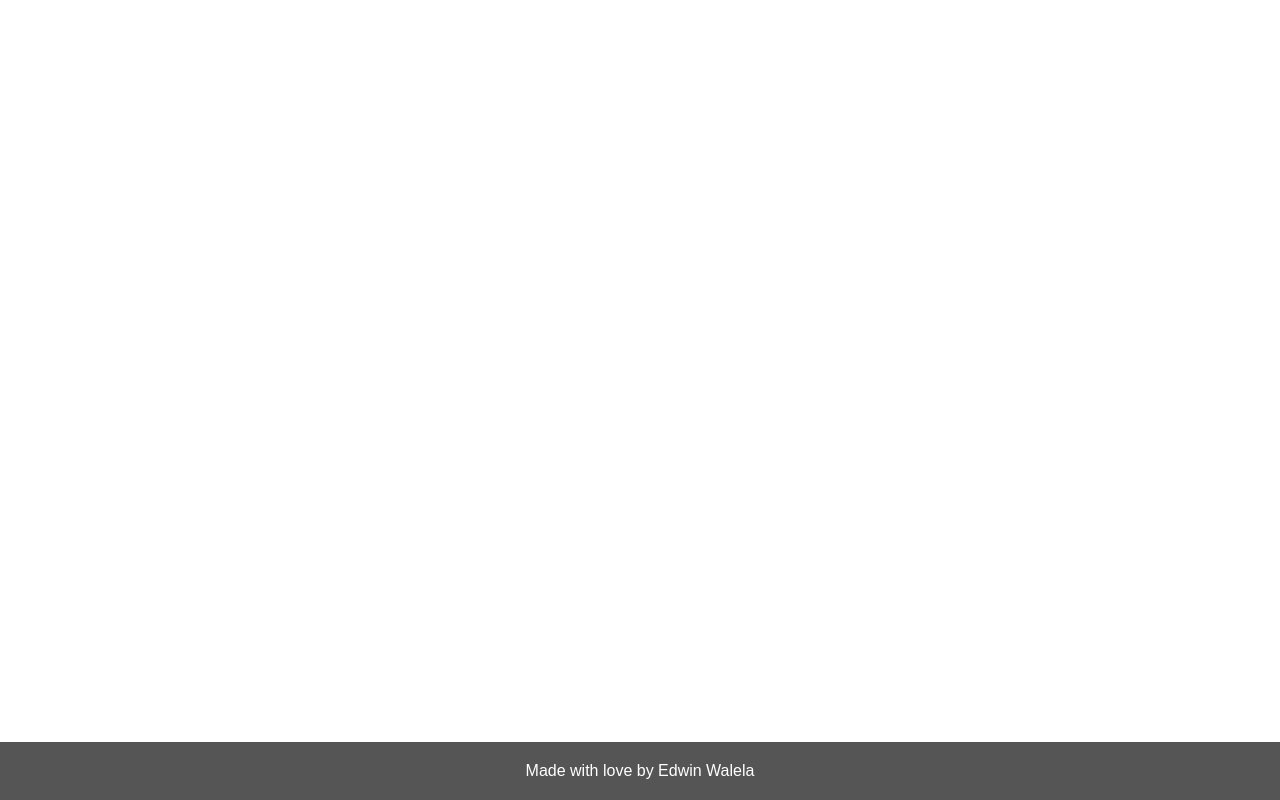
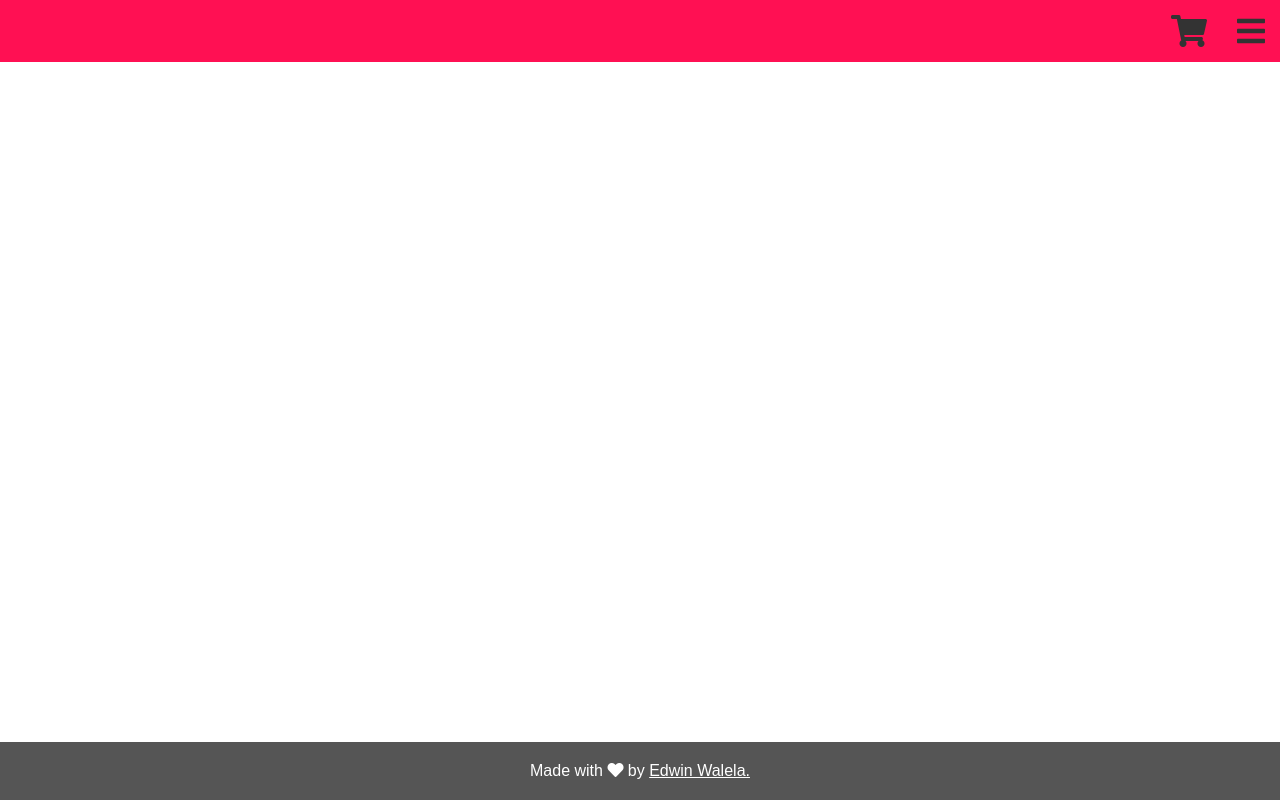
Before and after one commit to EdwinWalela/restaurant-manager, a React (Create React App) app in the folder client/: page / in a window 1280 px wide. Built offline with nearby package versions, Linux system fonts and the light colour scheme.

Commit message:
home page route

```diff
--- a/client/src/App.js
+++ b/client/src/App.js
@@ -5,6 +5,7 @@ import data from './data';
 
 import MenuPage from './components/menu/MenuPage';
 import OrdersPage from './components/orders/OrdersPage';
+import Header from './components/layout/Header';
 import Footer from './components/layout/Footer';
 
 class App extends Component {
@@ -93,6 +94,15 @@ class App extends Component {
         return (
             <Router>
                 <div>
+                    <Route exact path="/" render={
+                        ()=> <Header
+                            userOrder = {this.state.userOrder}
+                            handleNavigationDisplay = {this.handleNavigationDisplay}
+                            handleUserOrderDisplay = {this.handleUserOrderDisplay}
+                            navigationDisplay = {this.state.navigationDisplay}
+                            userOrderDisplay = {this.state.userOrderDisplay}
+                        />
+                    }/>
                     <Route path="/our-menu" render={
                         ()=> <MenuPage
                                 userOrder = {this.state.userOrder}
--- a/client/src/components/layout/Footer.js
+++ b/client/src/components/layout/Footer.js
@@ -3,7 +3,7 @@ import React from 'react'
 function Footer() {
     return (
         <div style={footerStyle}>
-           <p>Made with love by Edwin Walela</p>
+           <p>Made with <i className="fas fa-heart"> </i> by  <a target="_blank" rel="noopener noreferrer" href="https://github.com/EdwinWalela/restaurant-manager">Edwin Walela.</a></p>
         </div>
     )
 }
--- a/client/src/components/layout/Header.js
+++ b/client/src/components/layout/Header.js
@@ -25,17 +25,19 @@ const headerStyle = {
 }
 
 const titleStyle = {
-    padding:'20px',
-    textAlign: 'center'
+    padding:'20px 0 20px 100px',
+    fontSize:'1.5em',
+    textAlign: 'center',
 }
 
 const orderButtonStyle = {
-    display:'block',
+    position:'relative',
+    float:'right',
+    display:'inline-block',
     margin:'10px',
     fontSize: '2em',
     color:'#333',
     padding:'5px',
-    float: 'right',
     transition:'all linear .1s'
 }
 
--- a/client/src/components/orders/OrdersTable.js
+++ b/client/src/components/orders/OrdersTable.js
@@ -28,6 +28,8 @@ function OrdersTable(props) {
             order.eta = 0;
             order.status = "Ready"
             return order;
+        }else{
+            return order;
         }
 
     })
@@ -41,7 +43,7 @@ function OrdersTable(props) {
                             <td style={tableDataStyle}># {order.number}</td>
                             <td style={tableDataStyle}>{order.user}</td>
                             <td style={tableDataStyle}>{order.status}</td>
-                            <td style={tableDataStyle}>{order.eta != 0 ? `${order.eta} minutes` :'' }</td>
+                            <td style={tableDataStyle}>{order.eta !== 0 ? `${order.eta} minutes` :'' }</td>
                         </tr>
                     ))}
                 </tbody>
@@ -62,7 +64,7 @@ const tableDataStyle = {
     color: '#999',
     textTransform:'capitalize',
     border: '1px solid #eee',
-    padding: '12px 35px',
+    padding: '15px',
     borderCollapse: 'collapse'
 }
 
```
